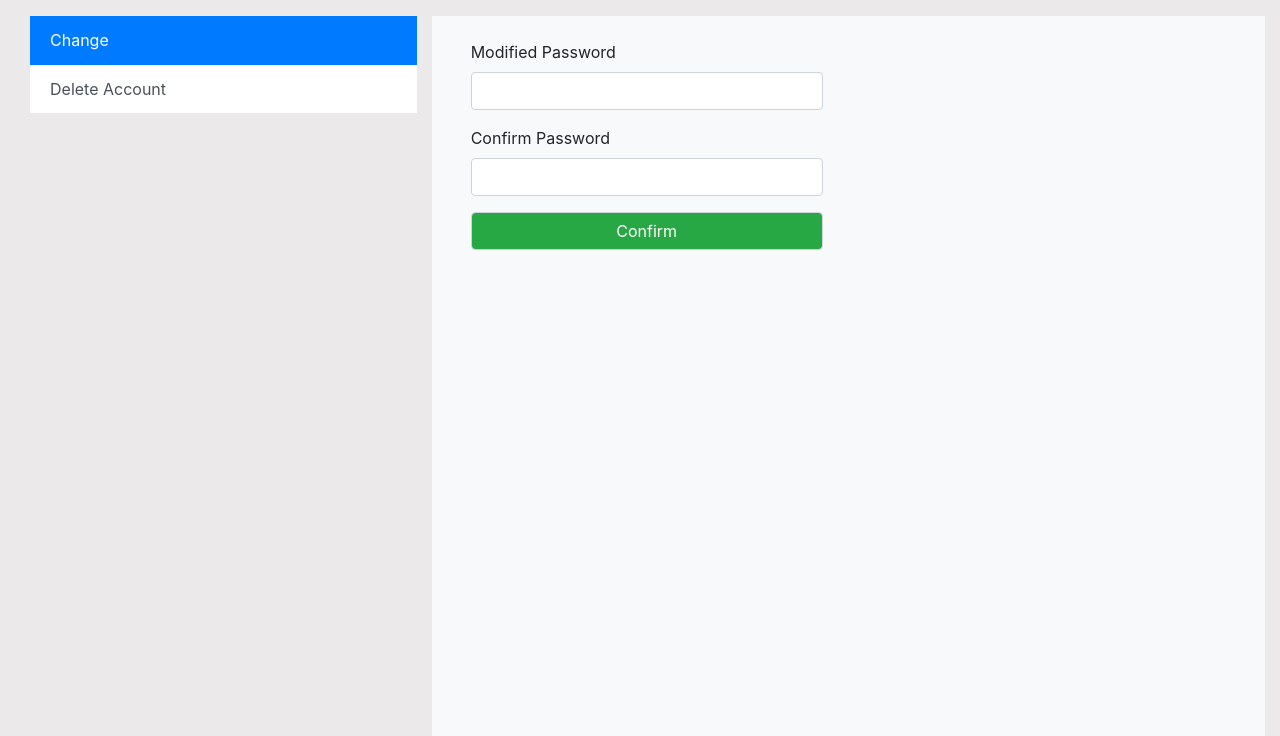
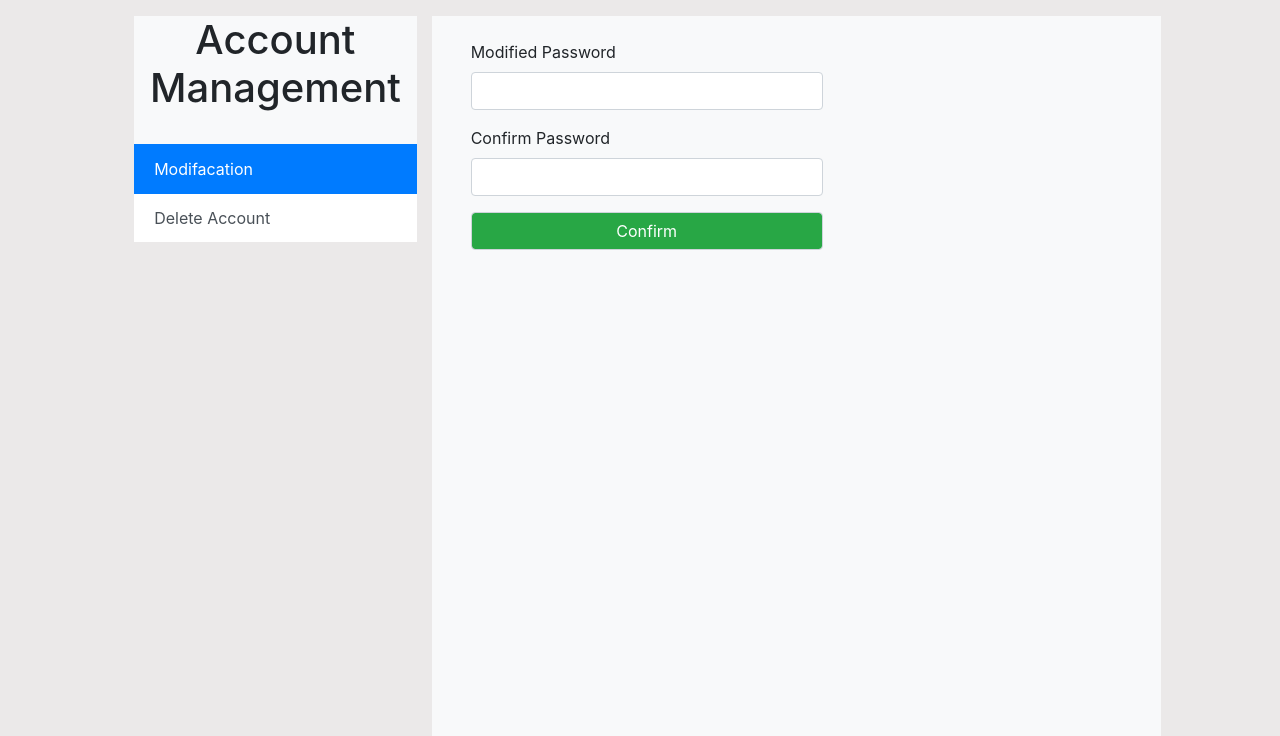
Before and after one commit to hanshanglin/polyu-comp3334-project, a Flask app: template templates/account.html in a window 1280 px wide. Shown: the part 64-800 px from the top of the page. Run offline with Flask 2, Linux system fonts and the light colour scheme; the template is opened without the code that fills it, so the values that code supplies are empty; parts of the project's set-up code (start-up, migrations or seed data) failed here and were passed over; some libraries are stand-ins or nearby versions.

Commit message:
Add files via upload

```diff
--- a/templates/account.html
+++ b/templates/account.html
@@ -25,17 +25,23 @@
 <body>
     {% include "common/header.html" %}
     <div class="container-fluid row m-0" style="height: 92%; background-color:rgb(235, 233, 233)">
-        <div class="col-4 mt-3">
-            <div class="list-group list-group-flush mt">
-                <div class="list-group" id="list-tab" role="tablist">
-                    <a class="list-group-item list-group-item-action active" id="list-Change-list" data-toggle="list"
-                        href="#list-Change" role="tab" aria-controls="Change">Change</a>
-                    <a class="list-group-item list-group-item-action" id="list-DeleteAccount-list" data-toggle="list"
-                        href="#list-DeleteAccount" role="tab" aria-controls="DeleteAccount">Delete Account</a>
+        <div class="col-1"></div>
+        <div class="col-3 mt-3">
+            <div class="bg-light">
+                <h1 class="text-center">Account
+                    Management</h1><br>
+                <div class="list-group list-group-flush mt">
+                    <div class="list-group" id="list-tab" role="tablist">
+                        <a class="list-group-item list-group-item-action active" id="list-Change-list"
+                            data-toggle="list" href="#list-Change" role="tab" aria-controls="Change">Modifacation</a>
+                        <a class="list-group-item list-group-item-action" id="list-DeleteAccount-list"
+                            data-toggle="list" href="#list-DeleteAccount" role="tab"
+                            aria-controls="DeleteAccount">Delete Account</a>
+                    </div>
                 </div>
             </div>
         </div>
-        <div class="col-8 mt-3 bg-light">
+        <div class="col-7 mt-3 bg-light">
             <div class="tab-content" id="nav-tabContent">
                 <div class="tab-pane fade show active " id="list-Change" role="tabpanel"
                     aria-labelledby="list-Change-list">
@@ -81,6 +87,7 @@
                 </div>
             </div>
         </div>
+        <div class="col-1"></div>
     </div>
     {% block js %}
     <script src="{{ url_for('static', filename = 'styles/jQuery/jquery-3.5.1.js')}}"></script>
@@ -89,7 +96,7 @@
     <script src="{{ url_for('static', filename = 'styles/bootstrap-js/bootstrap.min.js')}}"></script>
     <script>
 
-        $("#btnDelete").click(function(){
+        $("#btnDelete").click(function () {
             window.location.href = "/delete";
         })
 
```
